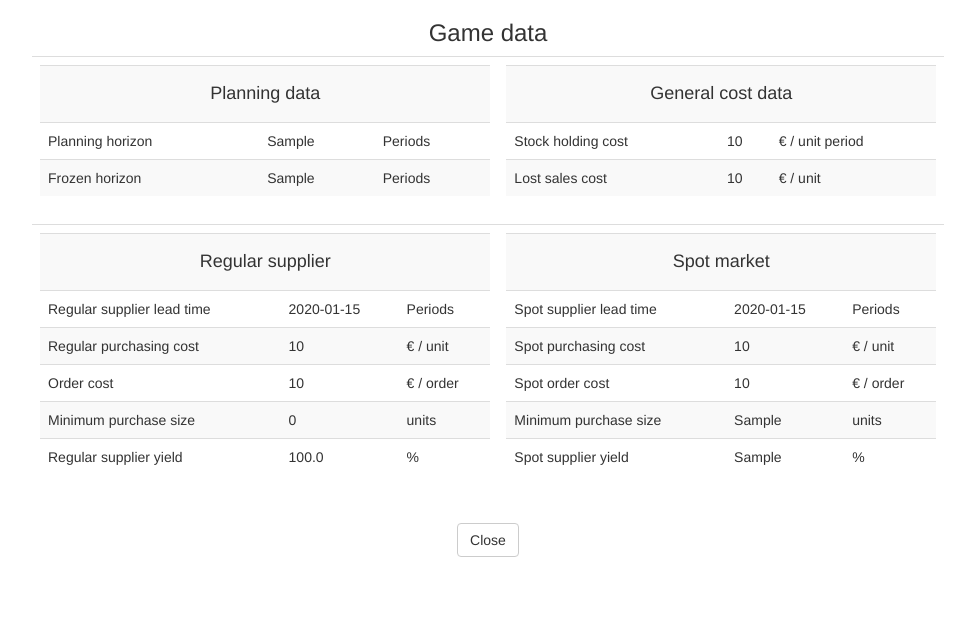
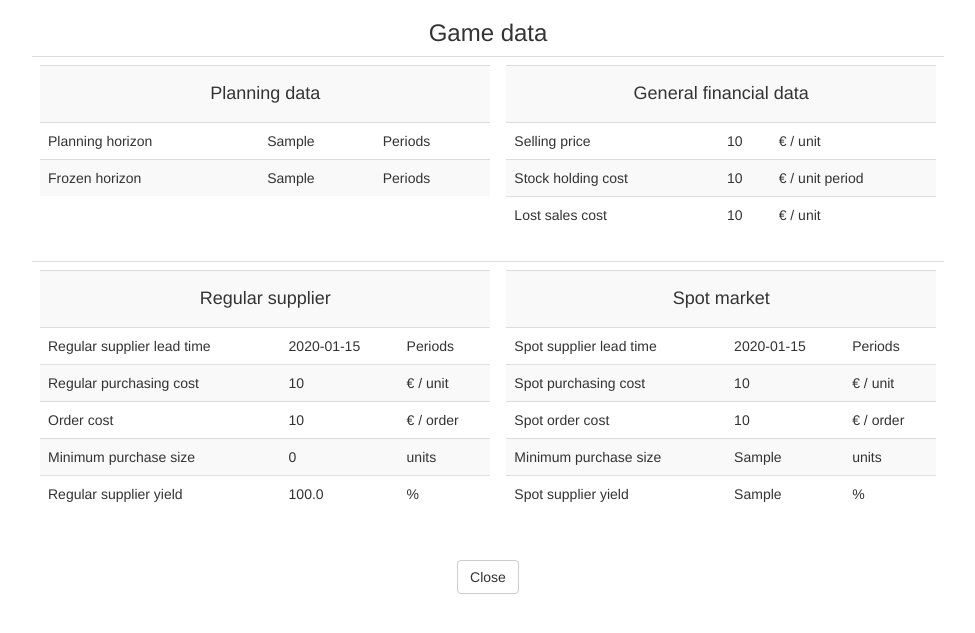
Before and after one commit to ropinot/demgame, a Flask app: template app/templates/demandgame/game_data.html in a window 1280 px wide. Shown: the top 633 px of the page, without its empty margins (152-1127 px from the left). Run offline with Flask 2, Linux system fonts and the light colour scheme; the template is opened without the code that fills it: most values are stand-ins (such as "Sample title", 1, 10 or a date in 2020); some libraries are stand-ins or nearby versions.

Commit message:
modified:   app/demandgame/views.py 	modified:   app/templates/demandgame/game_data.html + selling price in the game data page

```diff
--- a/app/demandgame/views.py
+++ b/app/demandgame/views.py
@@ -22,8 +22,8 @@ def demand_game_dashboard():
         app.logger.error(e)
         return redirect(url_for('error_view'))
 
-    #TODO: define a method in the Gameboard model to return the table
-    #TEST: create a test before
+    # TODO: show the current revenue in the dashboard?
+    # TODO: define a method in the Gameboard model to return the table
     data = cPickle.loads(str(gameboard.table))
     current_period = gameboard.period
     data.set_current(gameboard.period)
@@ -230,6 +230,7 @@ def show_game_data():
         return redirect(url_for('error_view'))
 
     return render_template('/demandgame/game_data.html',
+                           selling_price=scenario.selling_price,
                            forecast_horizon=scenario.forecast_horizon,
                            frozen_horizon=scenario.frozen_horizon,
                            leadtime=scenario.leadtime,
--- a/app/templates/demandgame/game_data.html
+++ b/app/templates/demandgame/game_data.html
@@ -26,7 +26,12 @@
                 <td>
                     <table class="table table-striped">
                         <tr>
-                            <td class="text-center" colspan=3><h4>General cost data</h4></td>
+                            <td class="text-center" colspan=3><h4>General financial data</h4></td>
+                        </tr>
+                        <tr>
+                            <td>Selling price</td>
+                            <td>{{ selling_price }}</td>
+                            <td>€ / unit </td>
                         </tr>
                         <tr>
                             <td>Stock holding cost</td>
```
